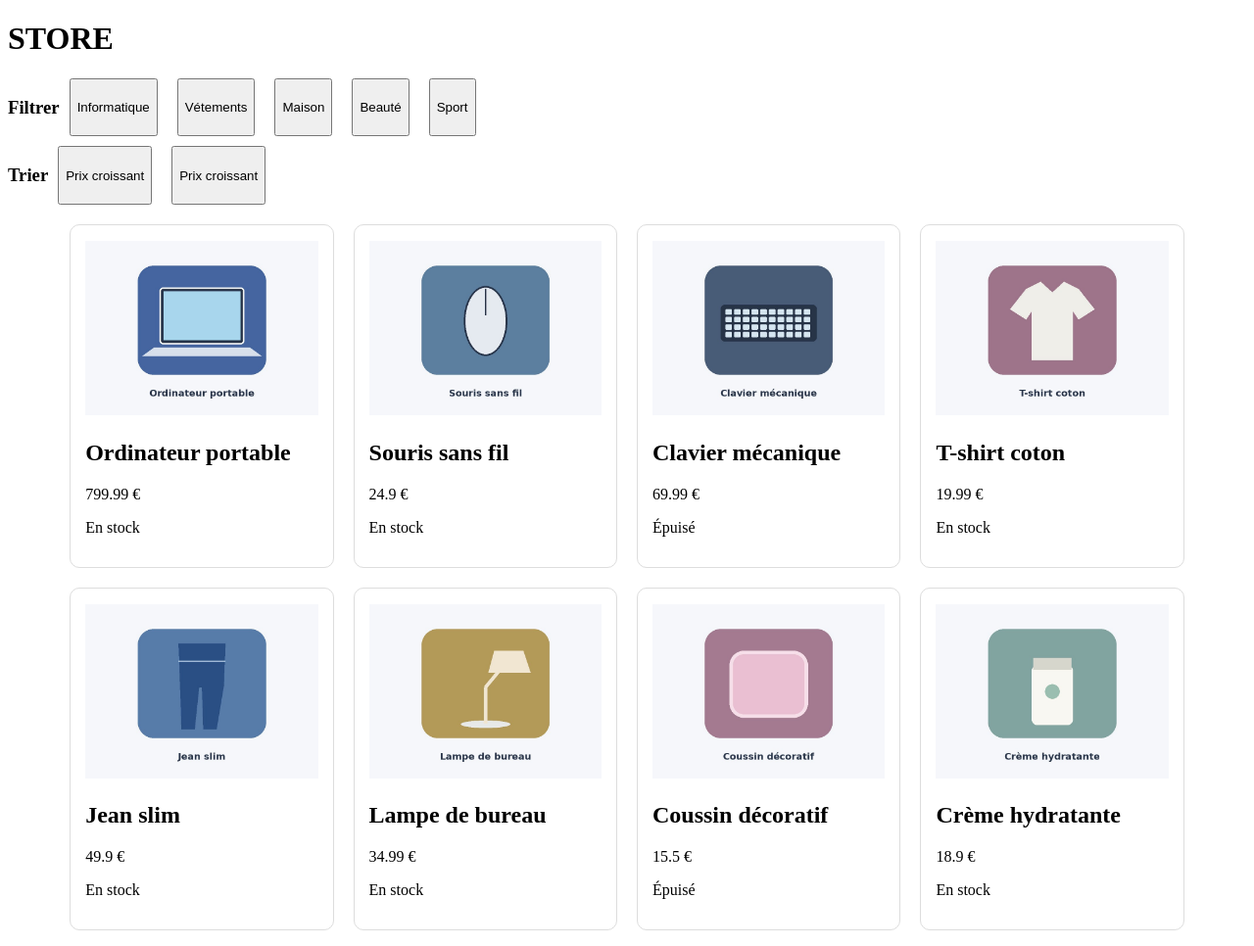
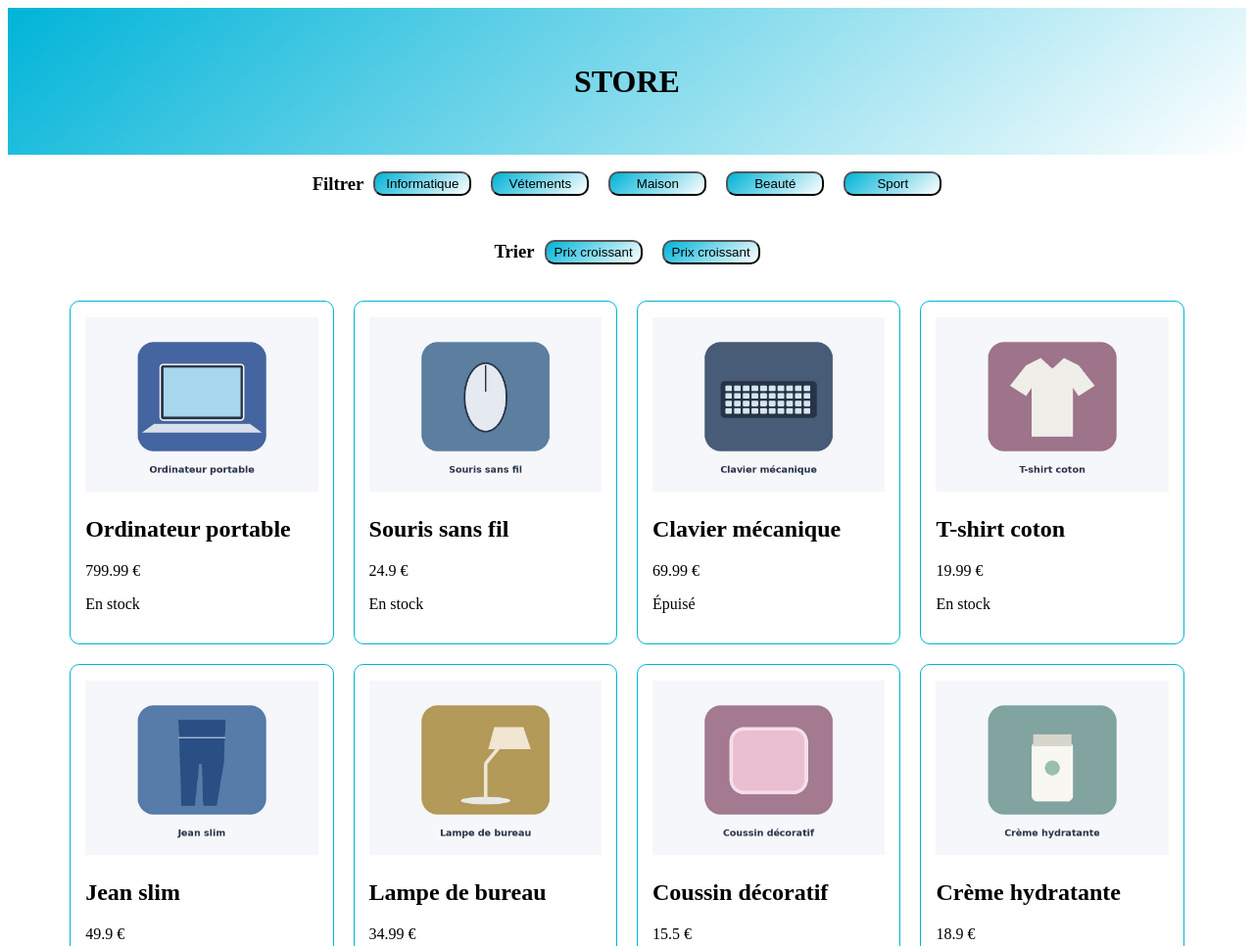
Before and after one commit to doremijazz/boutique_web2, a website built with Vite: page index.html in a window 1280 px wide. Shown: the top 966 px of the page at 98% size. Built offline with nearby package versions, Linux system fonts and the light colour scheme.

Commit message:
IMPL : mise en page brouillon 1

```diff
--- a/index.html
+++ b/index.html
@@ -7,7 +7,7 @@
         <script type="module" src="catalogue.js"></script>
     </head>
     <body>
-        <header>
+        <header class="banniere">
             <h1>
                 STORE
             </h1>
--- a/style.css
+++ b/style.css
@@ -1,13 +1,34 @@
+
+.banniere{
+  background: linear-gradient(140deg, #00b4d8 0%, #ffffff 100%);
+  height: 150px;
+  display: flex;
+  justify-content: center; /* horizontal */
+  align-items: center;     /* vertical */
+}
+
+button{
+    background: linear-gradient(140deg, #00b4d8 0%, #ffffff 100%);
+    height: 25px;
+    width: 100px;
+    justify-content: center; /* horizontal */
+  align-items: center;     /* vertical */
+  border-radius: 10px;
+}
 
 .filtre{
     display : flex;
     gap : 10px;
     margin-bottom: 10px;
+    justify-content: center; /* horizontal */
+  align-items: center;     /* vertical */
 }
 
 .trie{
     display : flex;
     gap : 10px;
+    justify-content: center; /* horizontal */
+  align-items: center;     /* vertical */
 }
 .fiches {
     display: grid;
@@ -22,7 +43,7 @@
     width: 100%;
     box-sizing: border-box;
     padding: 15px;
-    border: 1px solid #ddd;
+    border: 1px solid #00b4d8;
     border-radius: 10px;
     background-color: white;
     cursor: pointer;
```
